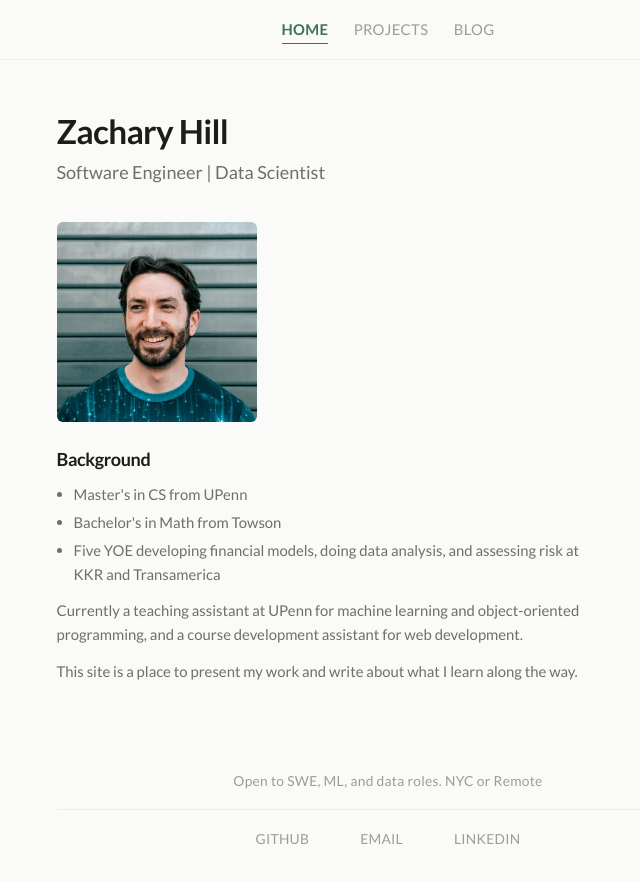
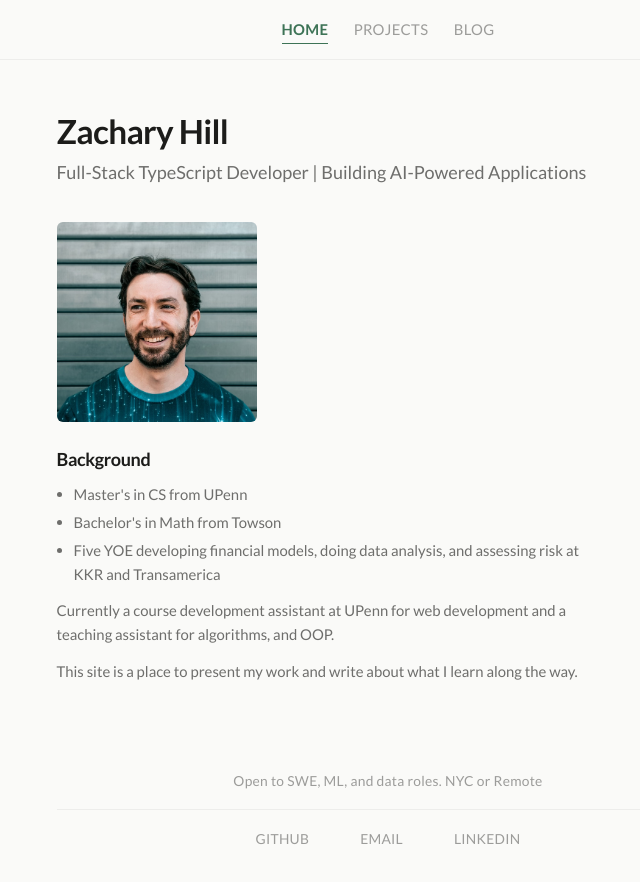
Before and after one commit to zhinit/zh-init-website, a React (Vite) app: page / in a window 1280 px wide. Shown: the whole page, without its empty margins (252-892 px from the left). Built offline with nearby package versions, Linux system fonts and the light colour scheme.

Commit message:
updated home page a bit to reflect new projects and goals

```diff
--- a/src/pages/Home.tsx
+++ b/src/pages/Home.tsx
@@ -5,7 +5,9 @@ export function Home() {
     <>
       <div className={styles.header}>
         <h1 className={styles.title}>Zachary Hill</h1>
-        <p className={styles.subtitle}>Software Engineer | Data Scientist</p>
+        <p className={styles.subtitle}>
+          Full-Stack TypeScript Developer | Building AI-Powered Applications
+        </p>
       </div>
 
       <section className={styles.about}>
@@ -24,9 +26,8 @@ export function Home() {
           </li>
         </ul>
         <p className={styles.bio}>
-          Currently a teaching assistant at UPenn for machine learning and
-          object-oriented programming, and a course development assistant for
-          web development.
+          Currently a course development assistant at UPenn for web development
+          and a teaching assistant for algorithms, and OOP.
         </p>
         <p className={styles.bio}>
           This site is a place to present my work and write about what I learn
```
